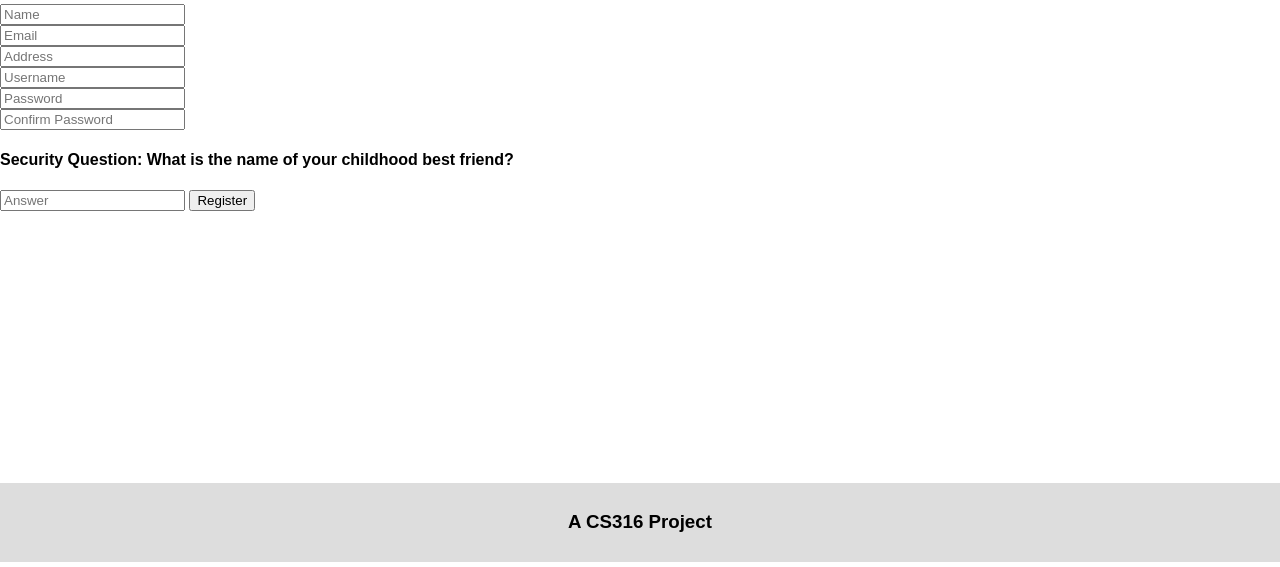
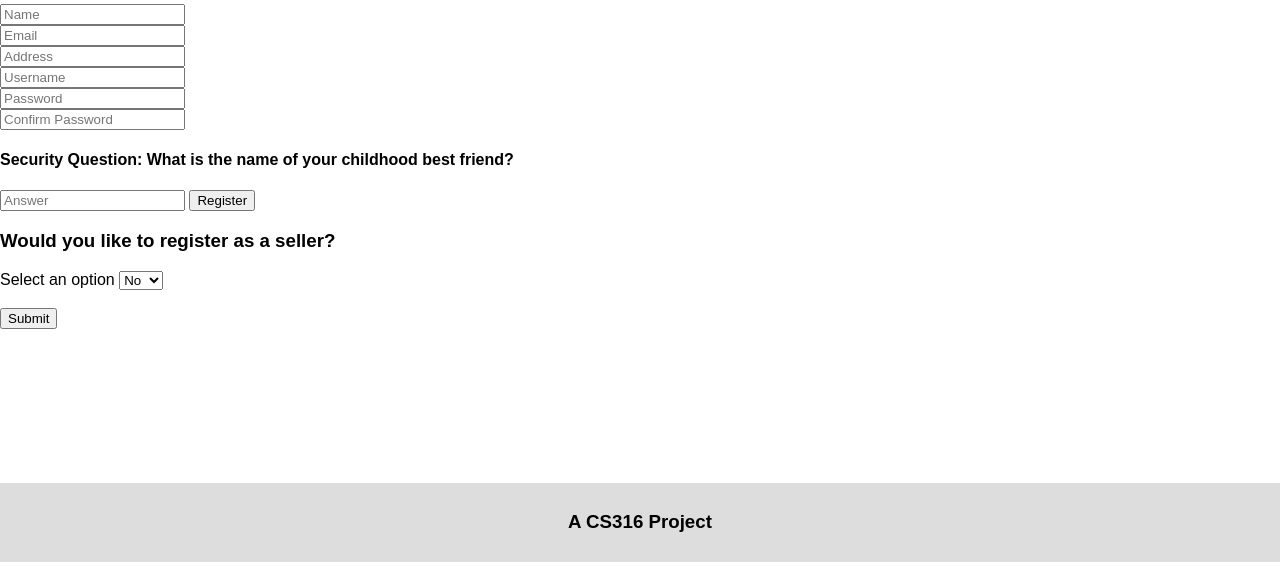
Before and after one commit to silaslenihan/Mini-Amazon, a Flask app: page /registerationForm in a window 1280 px wide. Shown: the part 233-800 px from the top of the page. Run offline with Flask 2, Linux system fonts and the light colour scheme; some libraries are stand-ins or nearby versions.

Commit message:
register as a seller option added

```diff
--- a/app.py
+++ b/app.py
@@ -319,13 +319,12 @@ def forgot():
         else:
             username = "'" + str(username) + "'"
             cur = conn.cursor()
-            query1 = "SELECT email FROM Users WHERE username = %s;" % username
+            query1 = "SELECT secret FROM Users WHERE username = %s;" % username
             cur.execute(query1)
             correct = cur.fetchall()
             if len(correct)==0:
                 error = "This username is not in our system"
                 return render_template("forgot.html", error=error)
-            # Note: using email as place holder until secret key attribute is made in Users table
             if correct[0][0] == answer:
                 cur = conn.cursor()
                 query2 = "SELECT password FROM Users WHERE username = %s;" % username
@@ -375,6 +374,7 @@ def registrationForm():
         username = "'" + str(username) + "'"
         address = "'" + str(address) + "'"
         passwrd = "'" + str(passwrd) + "'"
+        secret = "'" + str(secret) + "'"
         cur = conn.cursor()
         query1 = "SELECT * FROM Users WHERE email = %s;" % email
         cur.execute(query1)
@@ -391,7 +391,7 @@ def registrationForm():
             return render_template("register.html", error=error)
         else:
             cur = conn.cursor()
-            insert = "INSERT INTO Users VALUES(%s, %s, %s, %s, %s, 0, False);" % (username, passwrd, name, email, address)
+            insert = "INSERT INTO Users VALUES(%s, %s, %s, %s, %s, 0, False, %s);" % (username, passwrd, name, email, address, secret)
             cur.execute(insert)
             return redirect(url_for('login'))
     return render_template('register.html', error=error)
--- a/templates/forgot.html
+++ b/templates/forgot.html
@@ -20,7 +20,7 @@
         <input type="text" placeholder="Username" name="username" value="{{
           request.form.username }}">
             <br>
-            <h3>What is the name of your childhood best friend? **enter the email you used for now**</h3>
+            <h3>What is the name of your childhood best friend?</h3>
         <input type="text" placeholder="Answer" name="answer" value="{{
           request.form.answer }}">
         <input class="btn btn-default" type="submit" value="Get Password">
--- a/templates/register.html
+++ b/templates/register.html
@@ -44,6 +44,16 @@
     {% if error %}
         <p class="error"><strong>Error:</strong> {{ error }}
       {% endif %}
+    <h3>Would you like to register as a seller?</h3>
+    <form action="/action_page.php", method="post">
+      <label for="cars">Select an option</label>
+      <select name="seller" id="seller">
+        <option value="No">No</option>
+          <option value="Yes">Yes</option>
+      </select>
+      <br><br>
+      <input type="submit" value="Submit">
+    </form>
     </div>
 <div class="footer">
   <h3>A CS316 Project</h3>
```
